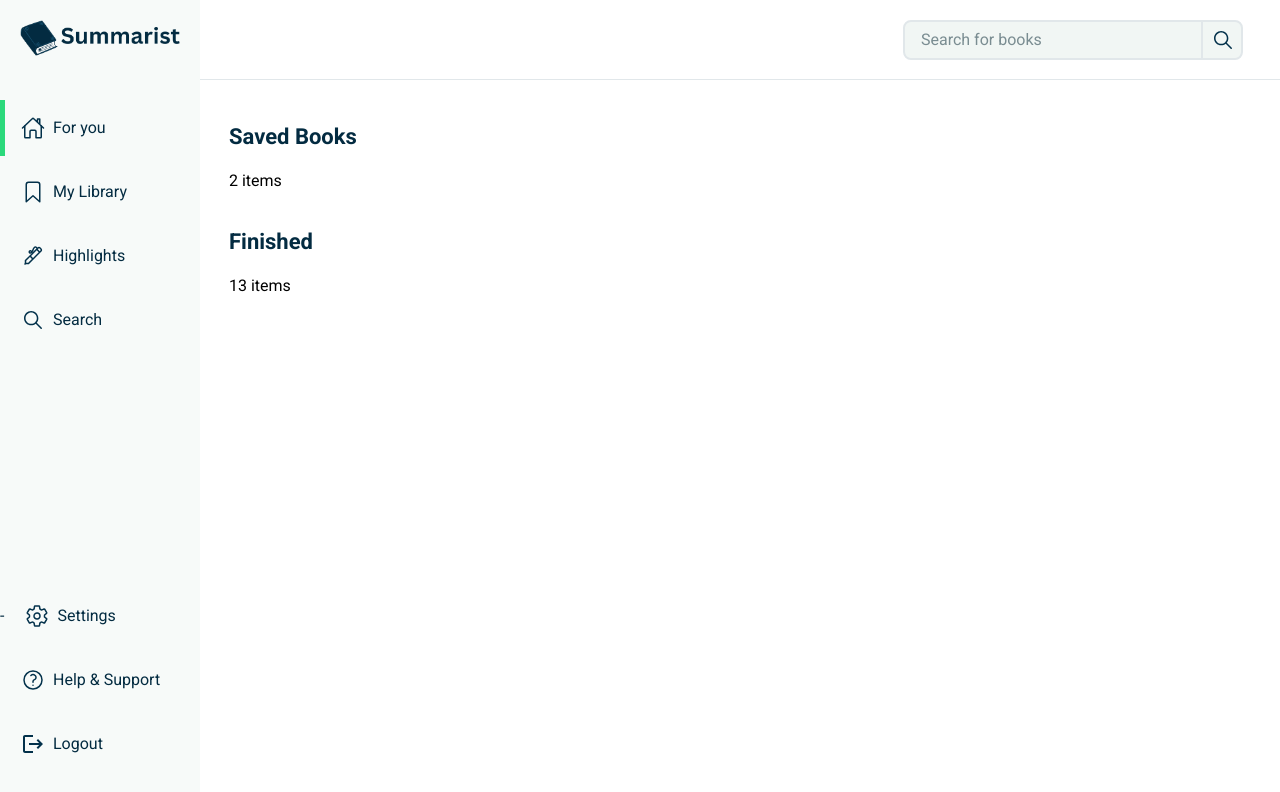
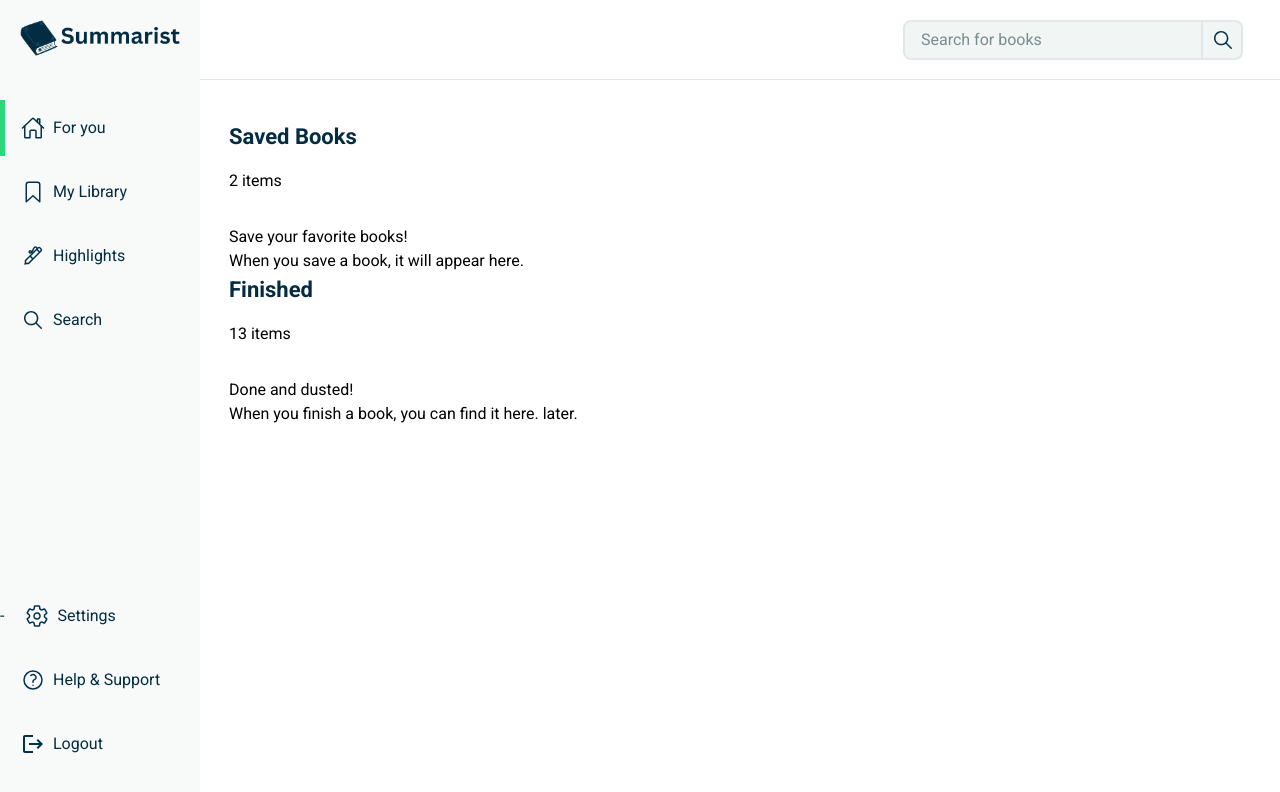
Before and after one commit to shavonnewhiffin/summaristproject, a Next.js app: page /my-library in a window 1280 px wide. Shown: the top 792 px of the page. Built offline with nearby package versions, Linux system fonts and the light colour scheme; no server answers.

Commit message:
feat: updated to include prompt boxes

```diff
--- a/app/(dashboard)/my-library/page.js
+++ b/app/(dashboard)/my-library/page.js
@@ -14,6 +14,10 @@ const page = () => {
             <div className={styles['foryou__books--wrapper']}>
 
             </div>
+            <div className={styles['prompt__books--block-wrapper']}>
+                <div className={styles['prompt__books--title']}>Save your favorite books!</div>
+                <div className={styles['prompt__books--sub-title']}>When you save a book, it will appear here.</div>
+            </div>
             <div className="title">
                 Finished
             </div>
@@ -23,6 +27,10 @@ const page = () => {
             <div className={styles['foryou__books--wrapper']}>
 
             </div>
+              <div className={styles['prompt__books--block-wrapper']}>
+                <div className={styles['prompt__books--title']}>Done and dusted!</div>
+                <div className={styles['prompt__books--sub-title']}>When you finish a book, you can find it here. later.</div>
+            </div>
         </div>
         </div>
   )
```
